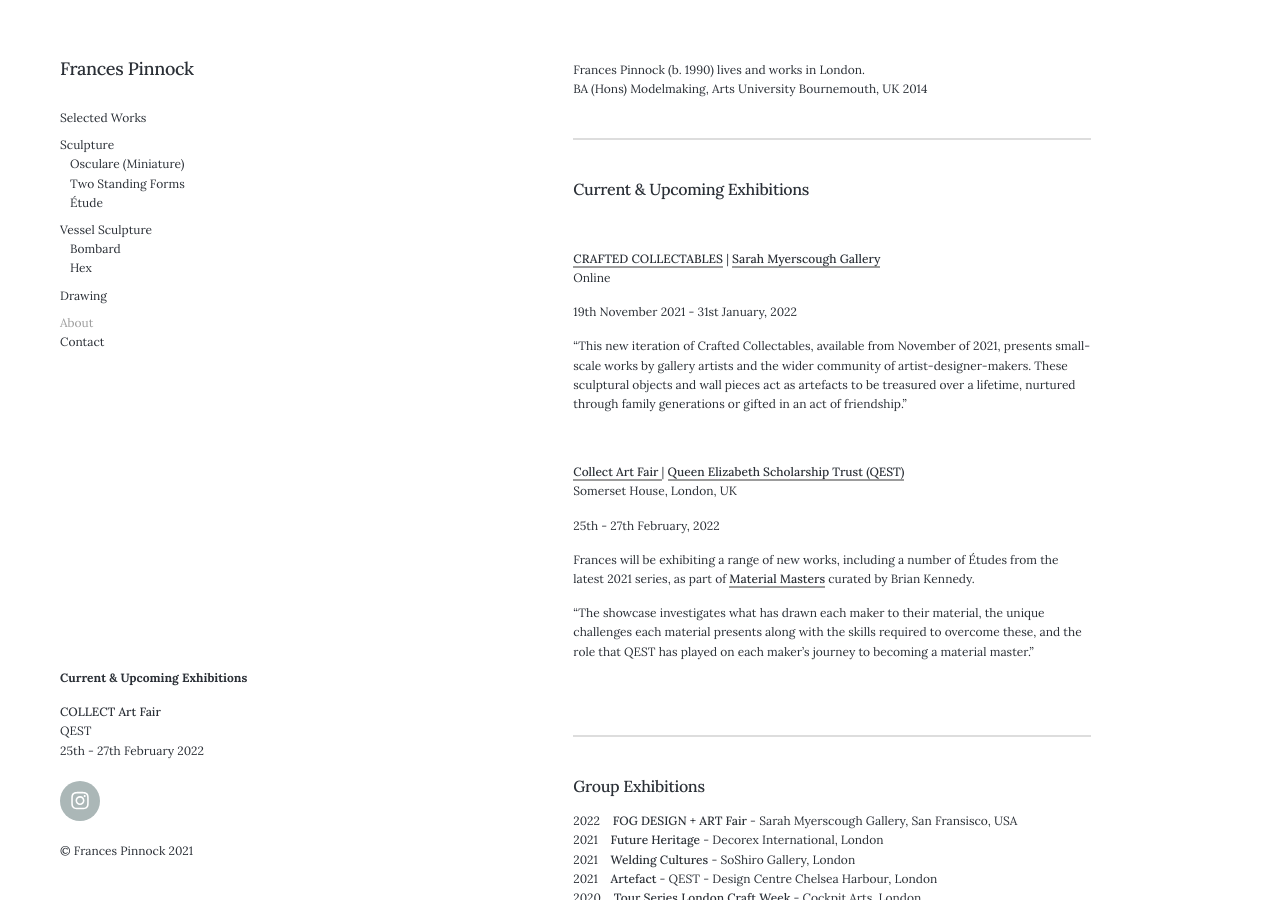
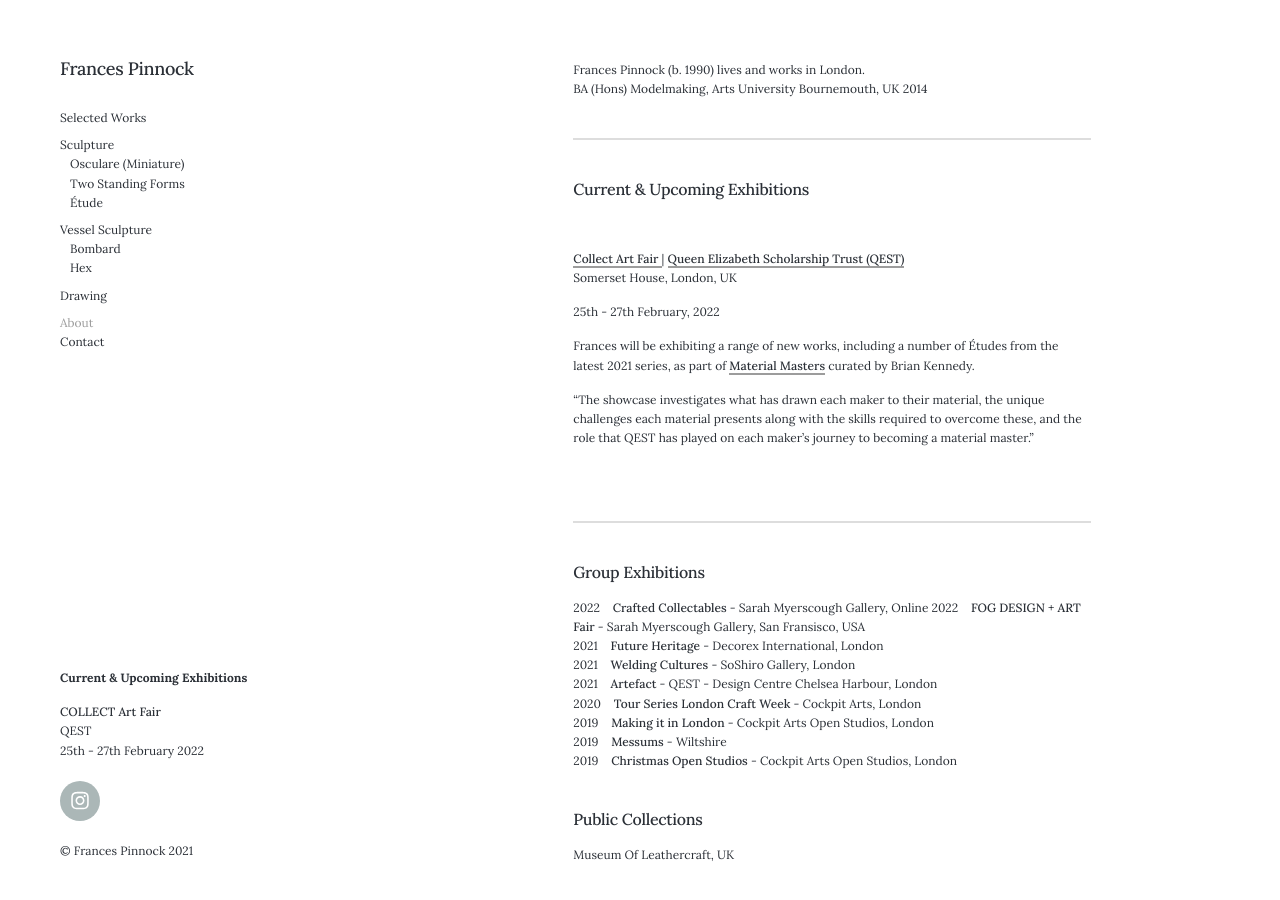
Before and after one commit to francespinnock/francespinnock.github.io, a Jekyll site: the page built from _pages/about.md, in a window 1280 px wide and 900 px high. Built offline with Jekyll 4.4.1, drawn with Linux system fonts in a browser that asks for light colours; nearby versions of some CDN libraries.

Commit message:
Update about.md

```diff
--- a/_pages/about.md
+++ b/_pages/about.md
@@ -9,16 +9,6 @@ BA (Hons) Modelmaking, Arts University Bournemouth, UK 2014
 
 <hr />
 ## Current & Upcoming Exhibitions
-
-<br />
-
-
-[CRAFTED COLLECTABLES](https://www.sarahmyerscough.com/exhibitions/37-crafted-collectables/) | [Sarah Myerscough Gallery](https://www.sarahmyerscough.com/)
-Online
-
-19th November 2021 - 31st January, 2022
-
-"This new iteration of Crafted Collectables, available from November of 2021, presents small-scale works by gallery artists and the wider community of artist-designer-makers. These sculptural objects and wall pieces act as artefacts to be treasured over a lifetime, nurtured through family generations or gifted in an act of friendship."
 
 <br />
 
```
Also changed, not shown: other parts of _pages/about.md (+1 -0 lines).
